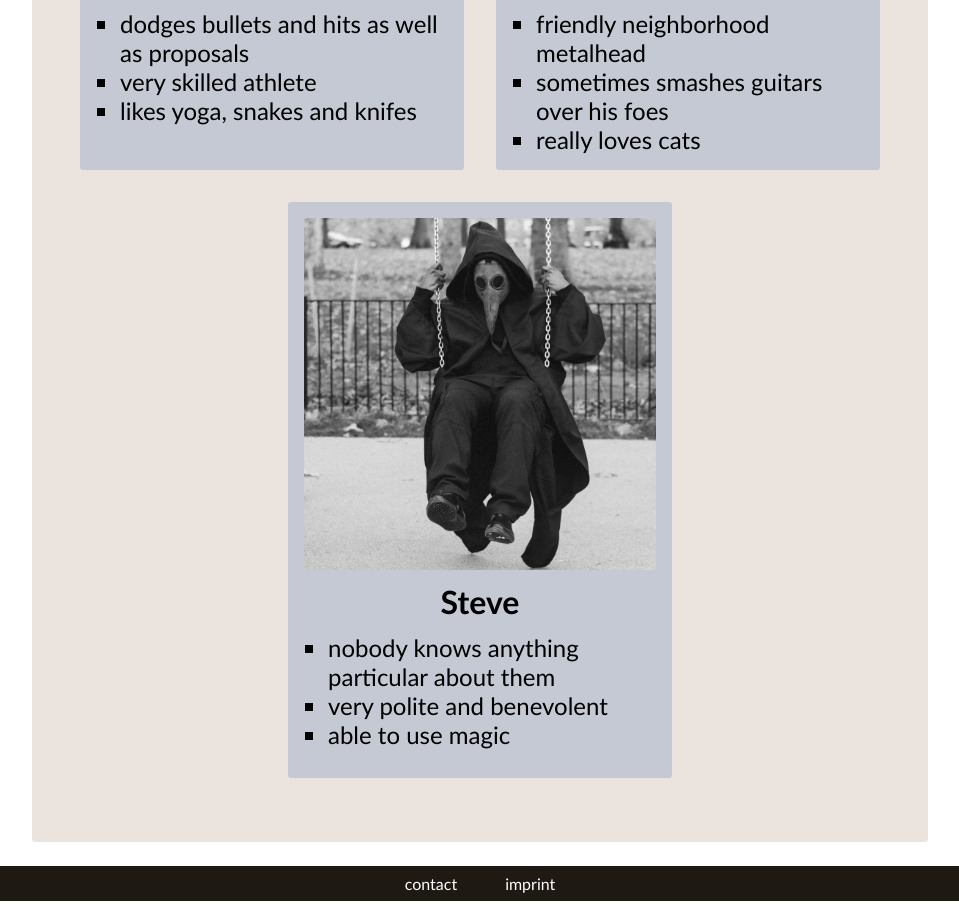
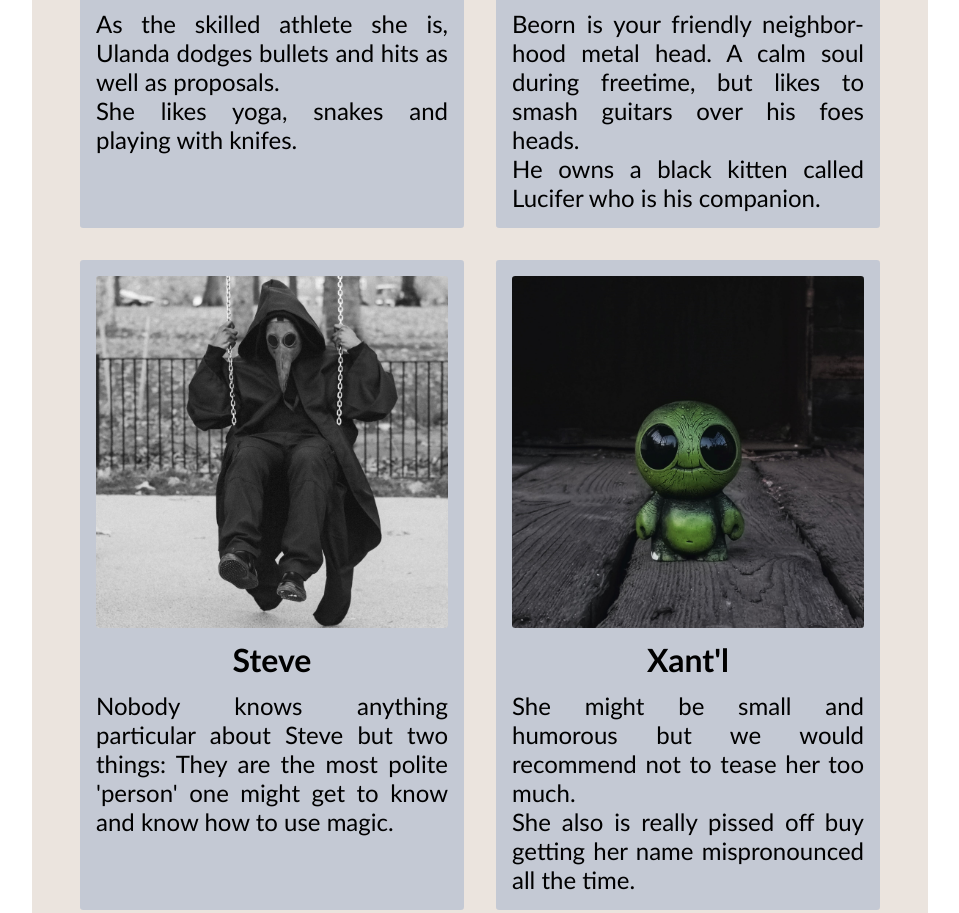
Before and after one commit to justarick/fortunate-sons-website, a plain HTML site: page index.html in a window 1280 px wide. Shown: the part 2085-2998 px from the top of the page, without its empty margins (160-1119 px from the left). Drawn offline with Linux system fonts and the light colour scheme.

Commit message:
added profiles to members

```diff
--- a/index.html
+++ b/index.html
@@ -36,16 +36,21 @@
 
         <!--Introduction-->
         <div class="article">
+
           <h3>Who are we?</h3>
+
           <div class="section_text">
+
             <p>
               Obvious to say, we are the Fortunate Sons: a bunch of misfits,
               outsiders, nerds and rogues but these are just words, aren't they?
             </p>
+
             <p>
               One could say that we also are highly trained in certain fields
               and therefore absolute professionals for almost everthing.
             </p>
+
             <p>
               If there is anything that you need help with - let it be your math
               homework, your cat stuck in a tree, a guy owing you a few
@@ -53,40 +58,53 @@
               been occupied by a dragon and your family wants to get back: Don't
               hesitate to contact us.
             </p>
+
             <p>
               Some might call us mercenaries - which might be true to a specific
               point - but there is one thing that makes us different: We are one
               hundred percent loyal to our customers - if they are as well.
             </p>
+
           </div>
+
         </div>
 
         <!--Slogan-->
         <div class="article">
+
           <h3>Fortes fortuna adiuvat</h3>
+
           <div class="section_text">
+
             <p>
               "Fortune favors the bold" is not just a slogan but a way of life
               for us.
             </p>
+
             <p>
               Don't get us wrong - we're bold, not stupid. Every mission is
               planned precisely and well executed. There is no messing around
               here - even if it's a rubber duck you lost.
             </p>
+
             <p>
               It is not just us but you as well who is bold and brave for
               searching for help. We know that this can be hard sometimes but
               there is nothing to be ashamed of.
             </p>
+
           </div>
+
         </div>
 
         <!--Ranking Gallery-->
         <div class="article">
+
           <h3>Our top ranked adventurers</h3>
-          <div id="gallery">
 
+          <div class="gallery">
+
+            <!--Ulanda the Unboned-->
             <div class="profile">
 
               <img src="./resources/images/profiles/ulanda_the_unboned.jpg" alt="image missing">
@@ -95,43 +113,62 @@
                 Ulanda the Unboned
               </div>
 
-              <ul class="description">
-                <li>dodges bullets and hits as well as proposals</li>
-                <li>very skilled athlete</li>
-                <li>likes yoga, snakes and knifes</li>
-              </ul>
+              <div class="description">
+                <p>As the skilled athlete she is, Ulanda dodges bullets and hits as
+                  well as proposals.</p>
+                  <p>She likes yoga, snakes and playing with knifes.</p>
+              </div>
 
             </div>
 
+            <!--Beorn the Bard-->
             <div class="profile">
 
               <img src="./resources/images/profiles/beorn_the_bard.jpg" alt="image missing">
 
               <div class="name">Beorn the Bard</div>
 
-              <ul class="description">
-                <li>friendly neighborhood metalhead</li>
-                <li>sometimes smashes guitars over his foes</li>
-                <li>really loves cats</li>
-              </ul>
+              <div class="description">
+                <p>Beorn is your friendly neighbor- hood metal head. A calm soul
+                during freetime, but likes to smash guitars over his foes
+                heads.</p>
+                <p>He owns a black kitten called Lucifer who is his companion.</p>
+              </div>
 
             </div>
 
+            <!--Steve-->
             <div class="profile">
 
               <img src="./resources/images/profiles/steve.jpg" alt="image missing">
 
               <div class="name">Steve</div>
 
-              <ul class="description">
-                <li>nobody knows anything particular about them</li>
-                <li>very polite and benevolent</li>
-                <li>able to use magic</li>
-              </ul>
+              <div class="description">
+                <p>Nobody knows anything particular about Steve but two things:
+                They are the most polite 'person' one might get to know and know how to
+                use magic.</p>
+              </div>
+
+            </div>
+
+            <!--Xantal-->
+            <div class="profile">
+
+              <img src="./resources/images/profiles/xantal.jpg" alt="image missing">
+
+              <div class="name">Xant'l</div>
+
+              <div class="description">
+                <p>She might be small and humorous but we would recommend not to tease her
+                too much.</p>
+                <p>She also is really pissed off buy getting her name mispronounced all the time.</p>
+              </div>
 
             </div>
 
           </div>
+
         </div>
 
       </div>
--- a/style.css
+++ b/style.css
@@ -161,7 +161,7 @@ h3 {
   list-style-type: none;
 }
 
-#gallery {
+.gallery {
   display: flex;
   flex-direction: row;
   justify-content: space-around;
@@ -203,14 +203,22 @@ h3 {
 
 .description {
   font-size: 1.5rem;
+
+  text-align: justify;
 }
 
 .description li {
   margin-left: 1.5rem;
 
-  list-style-type: square;
+  list-style-type: circle;
 
   text-align: left;
+}
+
+#disclaimer {
+  color: crimson;
+
+  font-weight: bold;
 }
 
 
```
Also changed, not shown: info.html (+11 -0 lines), members.html (+123 -0 lines), services.html (+20 -0 lines), documentation/sources.txt, resources/images/profiles/codger.jpg (added), resources/images/profiles/geralt_jaeger.jpg (added), resources/images/profiles/xantal.jpg (added).
